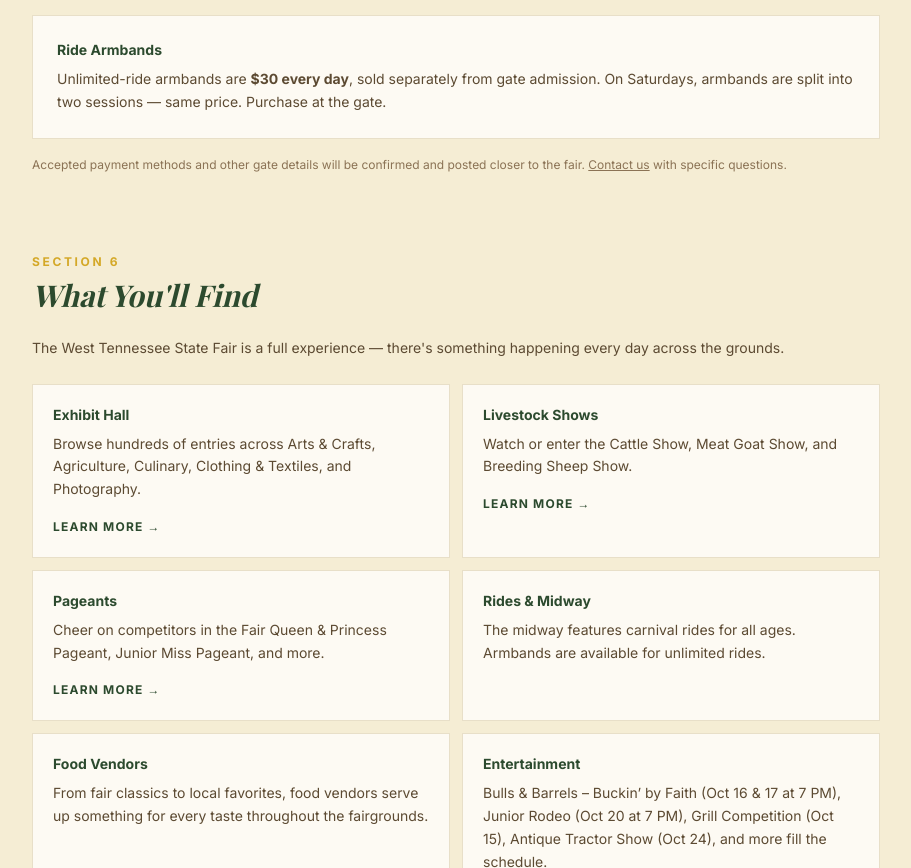
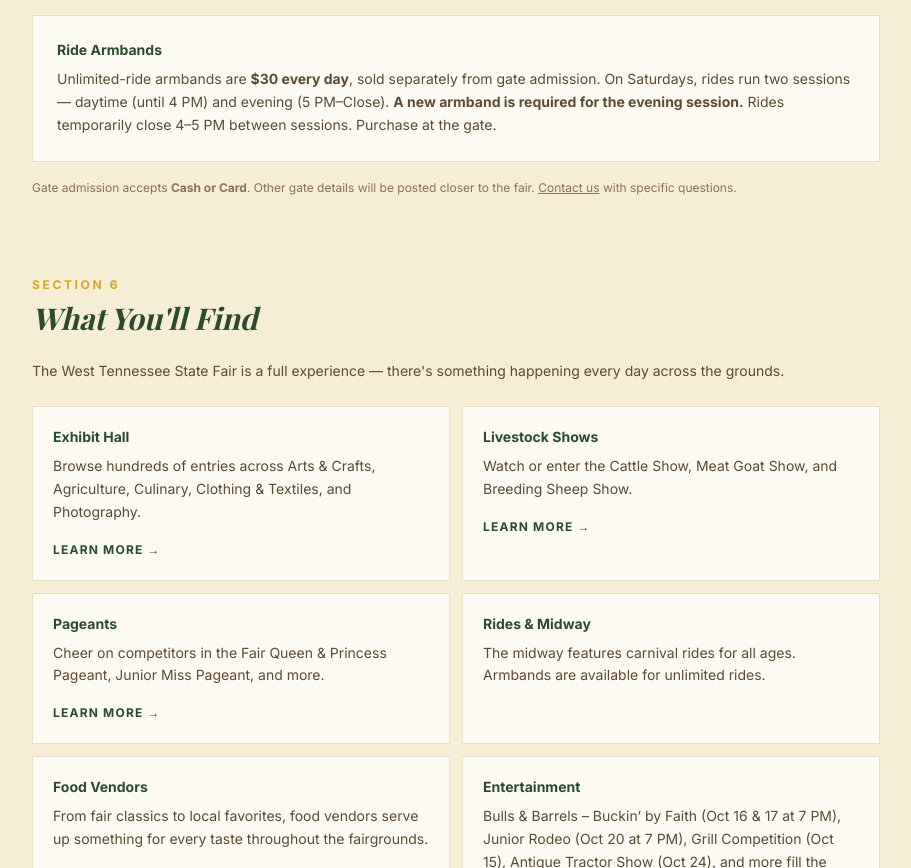
Before and after one commit to arenasmanagement/wtsf-website, a Next.js app: page /first-time-visitors in a window 1280 px wide. Shown: the part 2692-3560 px from the top of the page, without its empty margins (184-1095 px from the left). Built offline with nearby package versions, Linux system fonts and the light colour scheme.

Commit message:
Revise ride armband details and payment info
Updated ride armband information and payment methods.

```diff
--- a/app/first-time-visitors/page.tsx
+++ b/app/first-time-visitors/page.tsx
@@ -346,11 +346,11 @@ export default function FirstTimeVisitorsPage() {
               <InfoCard>
                 <p className="font-bold mb-2" style={{ color: "#2C4A2E" }}>Ride Armbands</p>
                 <p className="leading-relaxed">
-                  Unlimited-ride armbands are <strong>$30 every day</strong>, sold separately from gate admission. On Saturdays, armbands are split into two sessions — same price. Purchase at the gate.
+                  Unlimited-ride armbands are <strong>$30 every day</strong>, sold separately from gate admission. On Saturdays, rides run two sessions — daytime (until 4 PM) and evening (5 PM–Close). <strong>A new armband is required for the evening session.</strong> Rides temporarily close 4–5 PM between sessions. Purchase at the gate.
                 </p>
               </InfoCard>
               <p className="text-xs leading-relaxed" style={{ color: "#8B7355" }}>
-                Accepted payment methods and other gate details will be confirmed and posted closer
+                Gate admission accepts <strong>Cash or Card</strong>. Other gate details will be posted closer
                 to the fair.{" "}
                 <a
                   href={`mailto:${FAIR_CONFIG.contact.email}`}
```
